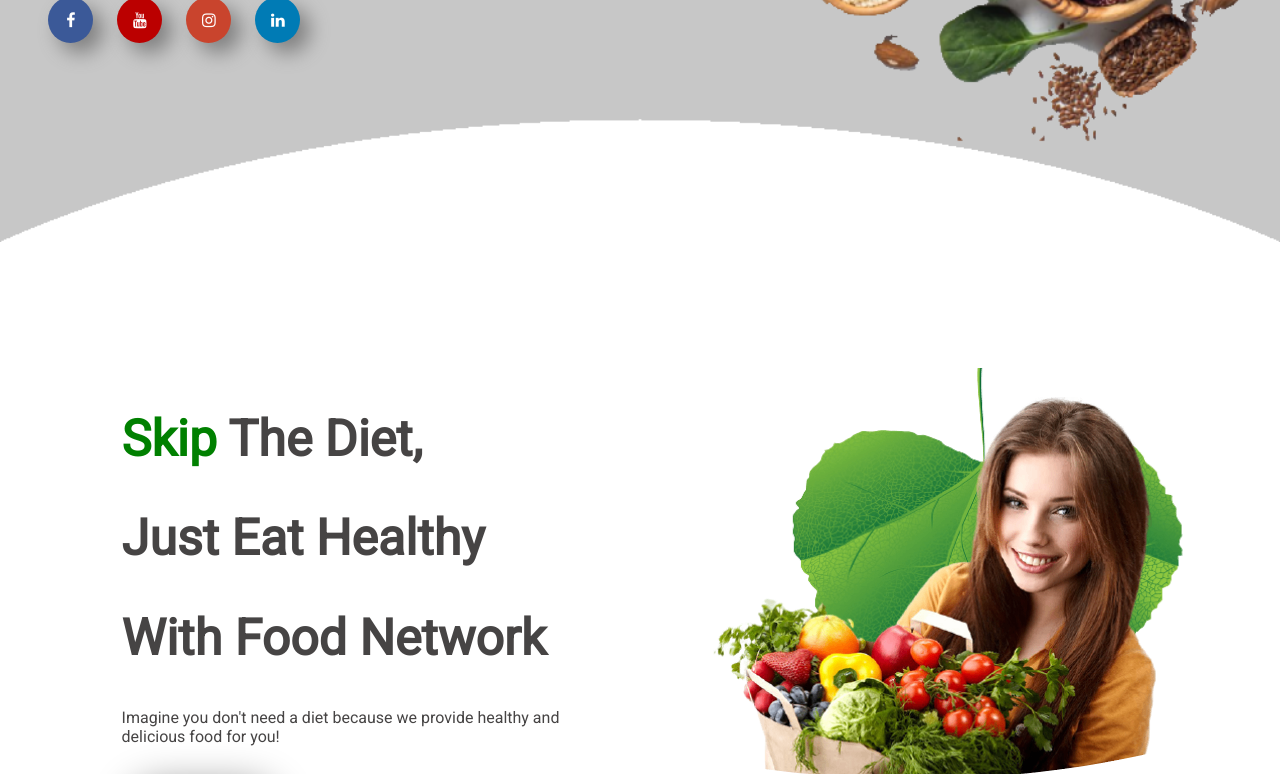
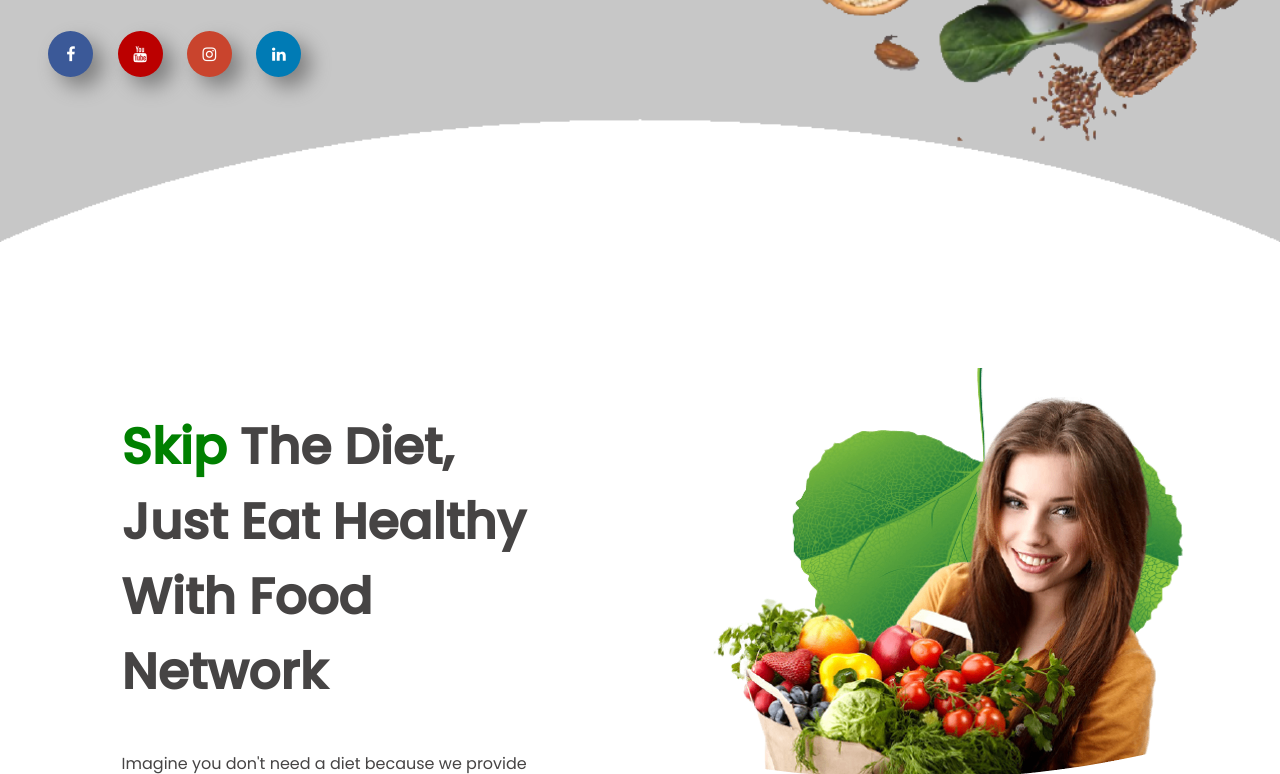
Before and after one commit to kbnul001/food-portfolio, a plain HTML site: page index.html in a window 1280 px wide. Shown: the part 412-1186 px from the top of the page. Drawn offline with Linux system fonts and the light colour scheme.

Commit message:
font updated

```diff
--- a/index.html
+++ b/index.html
@@ -11,7 +11,11 @@
 
     <link rel="preconnect" href="https://fonts.googleapis.com">
     <link rel="preconnect" href="https://fonts.gstatic.com" crossorigin>
-    <link href="https://fonts.googleapis.com/css2?family=Roboto:ital@0;1&display=swap" rel="stylesheet">
+    <link
+        href="https://fonts.googleapis.com/css2?family=Montserrat:ital,wght@0,500;1,400&family=Poppins:wght@400;500&family=Roboto:ital@0;1&display=swap"
+        rel="stylesheet">
+
+
 
 </head>
 
@@ -23,10 +27,11 @@
         </div>
 
         <div id="div2">
-            <a href="#" class="fa fa-facebook"></a>
-            <a href="#" class="fa fa-youtube"></a>
-            <a href="#" class="fa fa-instagram"></a>
-            <a href="#" class="fa fa-linkedin"></a>
+            <a href="https://www.facebook.com/booktimewithkamil" target="_blank" class="fa fa-facebook"></a>
+            <a href="https://www.youtube.com/channel/UCKCubHGSNzz4HiE2b7ZtBxw" target="_blank"
+                class="fa fa-youtube"></a>
+            <a href="https://www.instagram.com/booktime_withkamil/" target="_blank" class="fa fa-instagram"></a>
+            <a href="https://www.linkedin.com/in/kamil-hassan-545343175/" target="_blank" class="fa fa-linkedin"></a>
         </div>
     </section>
 
@@ -34,12 +39,11 @@
 
     <section class="flex-container">
         <div class="half-width">
-            <h1> <span class="green-color">Skip</span> The Diet,</h1>
-            <h1>Just Eat Healthy</h1>
-            <h1>With Food Network</h1>
+            <h1> <span class="green-color">Skip</span> The Diet, <br> Just Eat Healthy <br> With Food Network</h1>
+
             <p style="margin-bottom: 10%;">Imagine you don't need a diet because we provide healthy and delicious food
                 for you!</p>
-            <a class="link-button" href="" target="_blank">SHOP NOW</a>
+            <a class="link-button" href="https://www.foodpanda.com.bd" target="_blank">SHOP NOW</a>
         </div>
 
         <div class="half-width">
--- a/style.css
+++ b/style.css
@@ -1,7 +1,7 @@
 
 body{
     margin: 0;
-    font-family: 'Roboto', sans-serif;
+    font-family: 'Poppins', sans-serif;
     color: rgb(70, 68, 68);
 }
 
```
